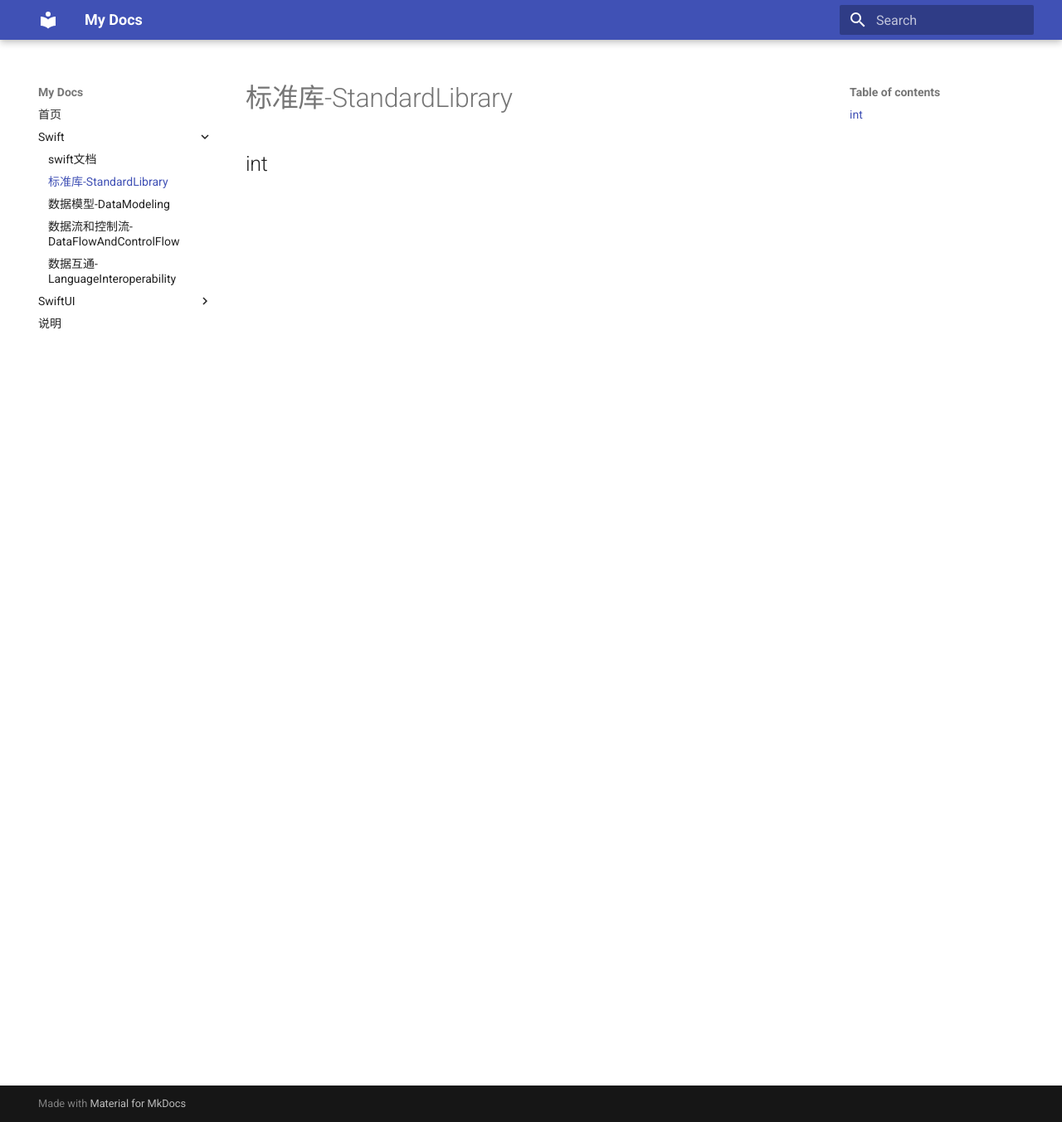
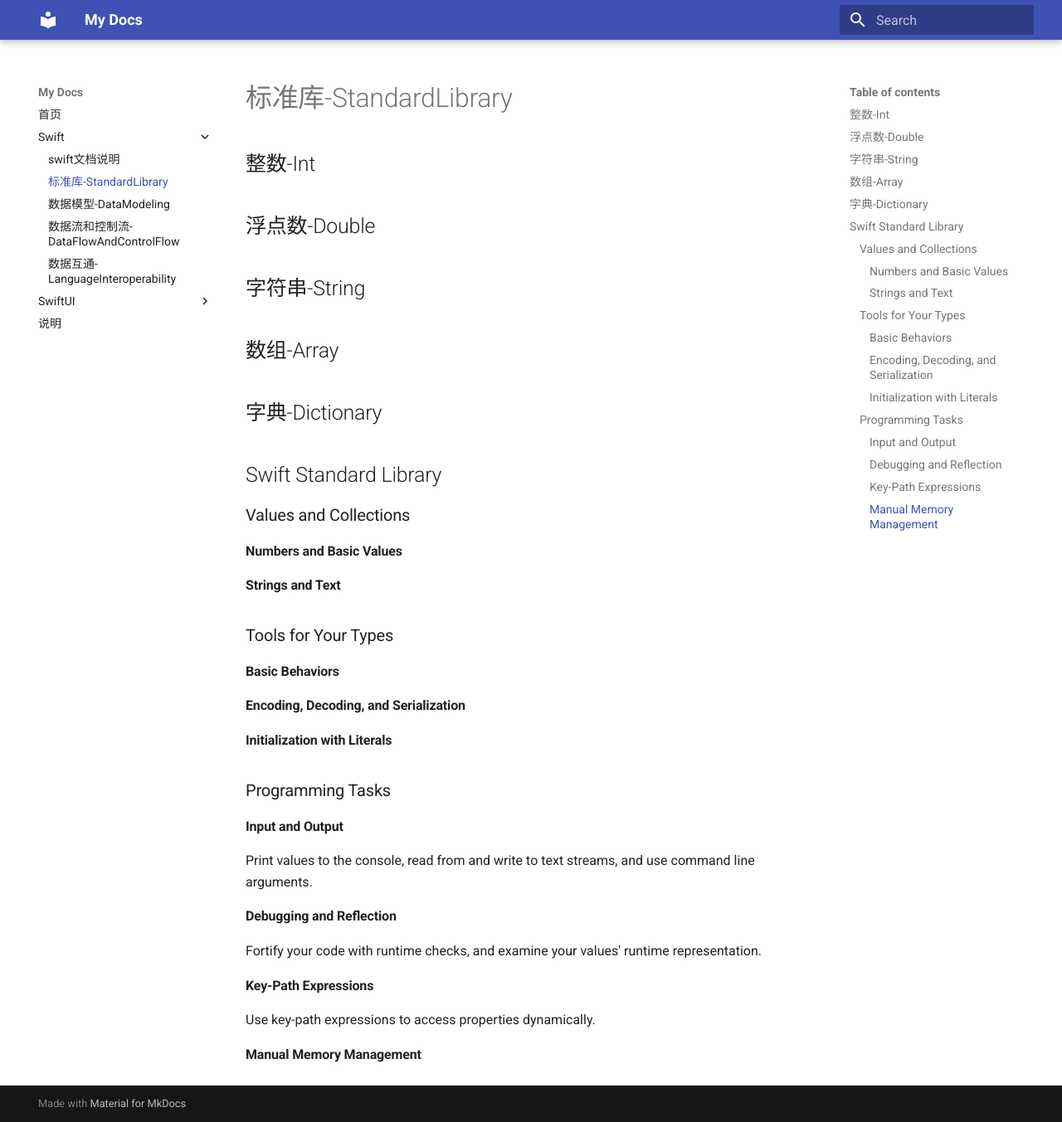
Before and after one commit to echosun1996/apple-docs, an MkDocs documentation site: the page built from docs/Swift/StandardLibrary.md, in a window 1280 px wide and 1353 px high. Shown: the whole window at 83% size. Built offline with MkDocs 1.6.1 and Material for MkDocs 9.7.7, drawn with Linux system fonts in a browser that asks for light colours.

Commit message:
Auto commit by script at [Wed Dec 16 08:28:42 CST 2020].

```diff
--- a/docs/Swift/StandardLibrary.md
+++ b/docs/Swift/StandardLibrary.md
@@ -1,2 +1,35 @@
 # 标准库-StandardLibrary
-## int
+## 整数-Int
+
+## 浮点数-Double
+
+## 字符串-String
+
+## 数组-Array
+
+## 字典-Dictionary
+
+## Swift Standard Library
+
+### Values and Collections
+
+#### Numbers and Basic Values
+
+#### Strings and Text
+
+
+### Tools for Your Types
+#### Basic Behaviors
+
+#### Encoding, Decoding, and Serialization
+#### Initialization with Literals
+
+
+### Programming Tasks
+#### Input and Output
+Print values to the console, read from and write to text streams, and use command line arguments.
+#### Debugging and Reflection
+Fortify your code with runtime checks, and examine your values' runtime representation.
+#### Key-Path Expressions
+Use key-path expressions to access properties dynamically.
+#### Manual Memory Management
--- a/docs/Swift/index.md
+++ b/docs/Swift/index.md
@@ -1,10 +1,13 @@
-# swift文档
+# swift文档说明
 
 Swift包含了许多现代代码的特性，如类型推断、可选项和闭包，这使得语法简洁而富有表现力。Swift确保你的代码快速高效，同时它的内存安全和本地错误处理使语言设计安全。在Swift Playgrounds、Xcode中的playgrounds和REPL中可以交互式的编写Swift代码。
 
 > Swift includes modern features like type inference, optionals, and closures, which make the syntax concise yet expressive. Swift ensures your code is fast and efficient, while its memory safety and native error handling make the language safe by design. Writing Swift code is interactive and fun in Swift Playgrounds, playgrounds in Xcode, and REPL.
 
 `StandardLibrary` 标准库
+
 `DataModeling` 数据模型
+
 `DataFlowAndControlFlow` 数据流和控制流
+
 `LanguageInteroperability` 数据互通
--- a/docs/SwiftUI/index.md
+++ b/docs/SwiftUI/index.md
@@ -1,6 +1,9 @@
-# swift文档
+# swift文档说明
 
 `Essentials` 必需
+
 `UserInterface` 用户界面
+
 `DataAndEvents` 数据和事件
+
 `PreviewsInXcode` 在Xcode中预览
```
Also changed, not shown: 1 other file.
